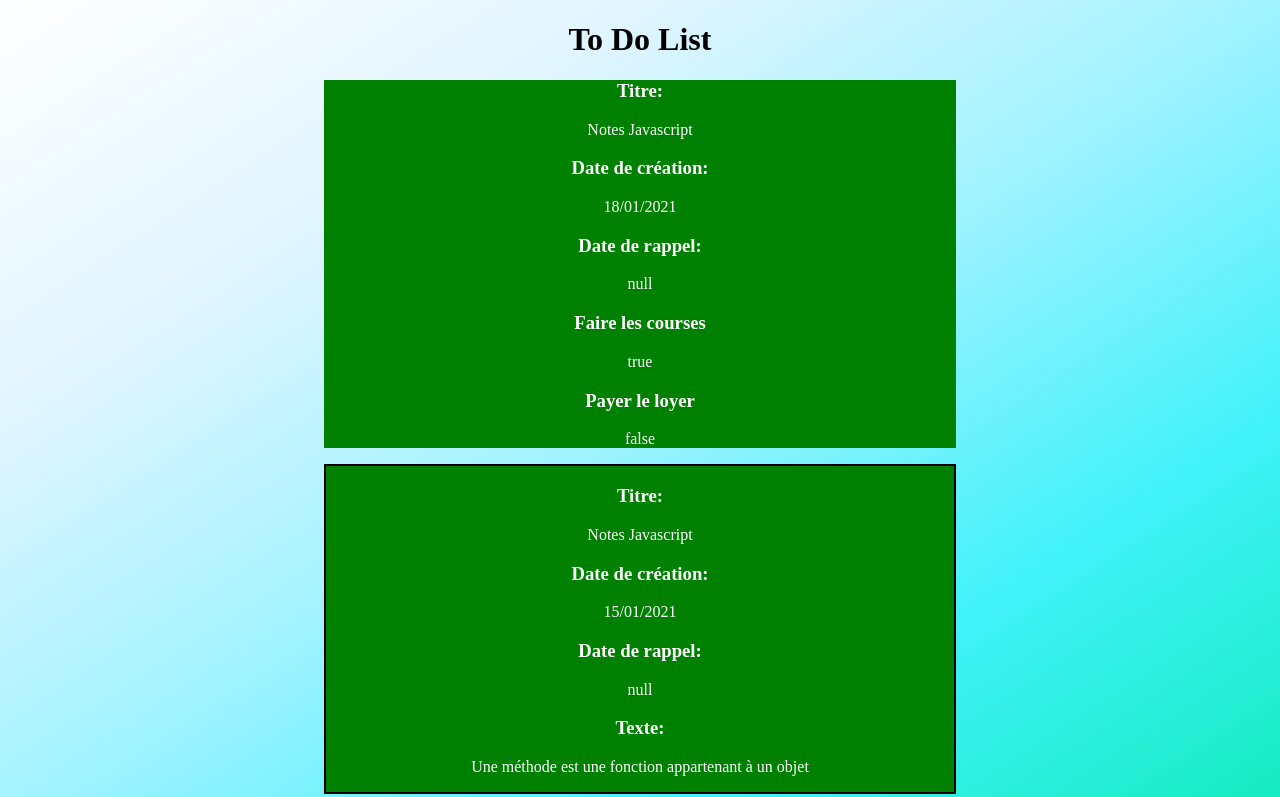
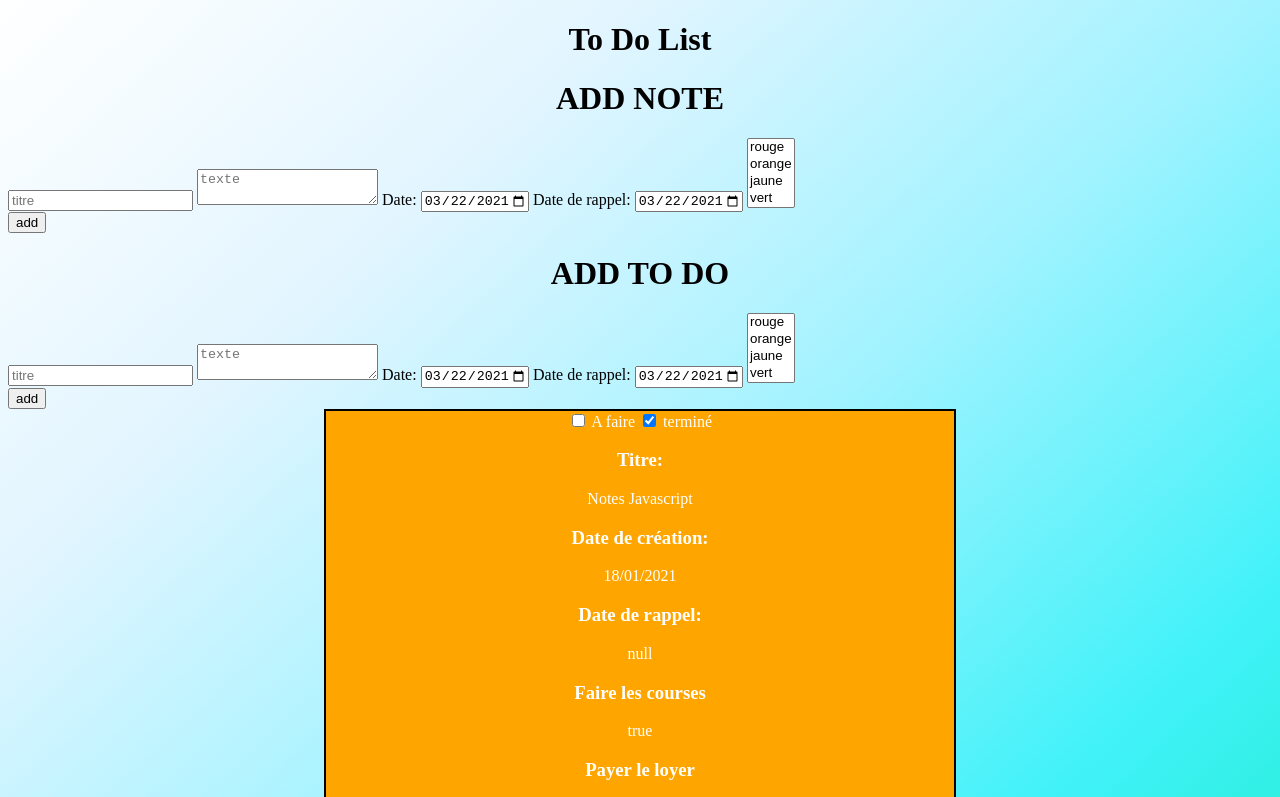
Before and after one commit to LaInca/ToDoList, a plain HTML site: page index.html in a window 1280 px wide. Shown: the top 797 px of the page. Drawn offline with Linux system fonts and the light colour scheme.

Commit message:
suite projet

```diff
--- a/app.js
+++ b/app.js
@@ -15,7 +15,7 @@ let notesJSON = `[
 			{"Payer le loyer": false}
 		],
 		"date": "18/01/2021",
-		"couleur": "vert",
+		"couleur": "orange",
 		"dateRappel": "null"
 	}
 ]`
--- a/index.html
+++ b/index.html
@@ -9,8 +9,75 @@
     <div>
         <h1>To Do List</h1>
       </div>
+      <H1>ADD NOTE</H1>
+      <form class="form">
+        <input id="titreTexteNote" placeholder="titre">
+        <textarea id="texteTexteNote" placeholder="texte"></textarea>
+        <label for="dateCreationTexteNote">Date:</label>
+        <input type="date" id="dateCreationTexteNote" value="2021-03-22"
+        min="2018-01-01" max="2035-12-31">
+        <label for="dateRappelTexteNote">Date de rappel:</label>
+        <input type="date" id="dateRappelTexteNote" value="2021-03-22"
+        min="2018-01-01" max="2035-12-31">
+        <SELECT id="couleurTexteNote" size="4">
+          <OPTION>rouge</OPTION>
+          <OPTION>orange</OPTION>
+          <OPTION>jaune</OPTION>
+          <OPTION>vert</OPTION>
+          </SELECT>
+            <br>
+        <button onclick="createTextNote()">add</button>
+      </form>
 
-    <div id="container"></div>
+      <h1>ADD TO DO</h1>
+      <form class="form">
+        <input id="titretoDo" placeholder="titre">
+        <textarea id="texteToDo" placeholder="texte"></textarea>
+        <label for="dateCreationToDo">Date:</label>
+        <input type="date" id="dateCreationToDo" value="2021-03-22"
+        min="2018-01-01" max="2035-12-31">
+        <label for="dateRappelToDo">Date de rappel:</label>
+        <input type="date" id="dateRappelToDo" value="2021-03-22"
+        min="2018-01-01" max="2035-12-31">
+        <SELECT id="couleurToDo" size="4">
+          <OPTION>rouge</OPTION>
+          <OPTION>orange</OPTION>
+          <OPTION>jaune</OPTION>
+          <OPTION>vert</OPTION>
+          </SELECT>
+            <br>
+        <button onclick="createToDo()">add</button>
+      </form>
+
+      <div id="container"></div>
+      <script>
+        function createTextNote(){
+        event.preventDefault()//Empeche form d'etre envoyé et page etre rechargee
+        let titreTexteNote = document.querySelector("#titreTexteNote")
+        let valeurTitreTexteNote = titreTexteNote.value
+
+        let texteTexteNote = document.querySelector("#texteTexteNote")
+        let valeurTexteTexteNote = texteTexteNote.value
+
+        let dateCreationTexteNote = document.querySelector("#dateCreationTexteNote")
+        let valeurDateCreationTexteNote = dateCreationTexteNote.value
+
+        let dateRappelTexteNote = document.querySelector("#dateRappelTexteNote")
+        let valeurDateRappelTexteNote = dateRappelTexteNote.value
+
+        let couleurTexteNote = document.querySelector("#couleurTexteNote")
+        let valeurCouleurTexteNote = couleurTexteNote.value
+        //console.log(valeurTitreTexteNote,valeurTexteTexteNote,valeurDateCreationTexteNote,valeurDateRappelTexteNote,valeurCouleurTexteNote)
+        let nouvelleTexteNote = new TextNote(valeurTitreTexteNote,valeurTexteTexteNote,valeurDateCreationTexteNote,valeurCouleurTexteNote,valeurDateRappelTexteNote)
+        noteArray.unshift(nouvelleTexteNote)
+        console.log(noteArray)
+        Note.displayNotes(noteArray,document.querySelector("#container"))
+        }
+        function createToDo(){
+          event.preventDefault()
+          let
+        }
+      </script>
       <script src="app.js"></script>
       <script src="notes.js"></script>
 
--- a/notes.js
+++ b/notes.js
@@ -61,6 +61,7 @@ class Note {
     //ne doit pas se retrouver sur les instances mais sur la classe (avec le mot static)
     //la methode displayNotes va afficher les instances dans un élément html (container)
     static displayNotes(arrayInstance,containerHTML) {
+        containerHTML.innerHTML = "";
         for (let instance of arrayInstance){
             containerHTML.insertAdjacentElement("beforeend",instance.render())
         }
@@ -91,10 +92,6 @@ class TextNote extends Note {
     //revoir les fonctions et la méthode displayNote innerHTML
     render() {
       let item = document.createElement("div")
-      item.innerHTML = `${this.titre}
-      ${this.texte}
-      ${this.dateCreation}
-      ${this.dateRappel}`;
       item.style.background = this.couleur;
       item.style.border = "2px solid black";
       item._noteReference_ = this;
@@ -107,7 +104,6 @@ class TextNote extends Note {
     }
     //creation du html
     item.innerHTML= `
-
             <h3>Titre:</h3> <p>${this.titre}</p>
             <h3>Date de création:</h3> <p>${this.dateCreation}</p>
             <h3>Date de rappel:</h3> <p>${this.dateRappel}</p>
@@ -135,6 +131,7 @@ class CheckListNote extends Note {
     render() {
         let item = document.createElement("div")
         item.style.background = this.couleur;
+        item.style.border = "2px solid black";
         item._noteReference_ = this;
         let colorsMapping = {
             rouge: "red",
@@ -144,7 +141,10 @@ class CheckListNote extends Note {
         }
         //creation du html
         item.innerHTML= `
-
+                <input type="checkbox" id="à faire" name="à faire">
+                <label for="scales">A faire</label>
+                <input type="checkbox" id="terminé" name="terminé" checked>
+                <label for="scales">terminé</label>
                 <h3>Titre:</h3> <p>${this.titre}</p>
                 <h3>Date de création:</h3> <p>${this.dateCreation}</p>
                 <h3>Date de rappel:</h3> <p>${this.dateRappel}</p>
@@ -173,7 +173,8 @@ for (let note of mesNotesParsees) {
     else if (note.toDo !== undefined) {
         noteArray.unshift(new CheckListNote(note.titre, note.toDo, note.date, note.couleur, note.dateRappel));
     }
-
-
 }
 Note.displayNotes(noteArray,document.querySelector("#container"))
+
+localStorage.setItem("newNote",JSON.stringify(noteArray.unshift));
+storage = JSON.parse(localStorage.getItem("newNote"));
--- a/style.css
+++ b/style.css
@@ -1,9 +1,6 @@
 body{
     background-image: linear-gradient(to right bottom, #ffffff, #e2f5ff, #a0f3ff, #41f2f9, #12ebbc);
     background-repeat: no-repeat;
-    height: 100vh;
-
-
 }
 h1{
     text-align: center;
@@ -17,3 +14,8 @@ h1{
     color:white;
     width: 50%;
 }
+.form{
+    display: block;
+    margin-left: auto;
+    margin-right: auto;
+}
```
